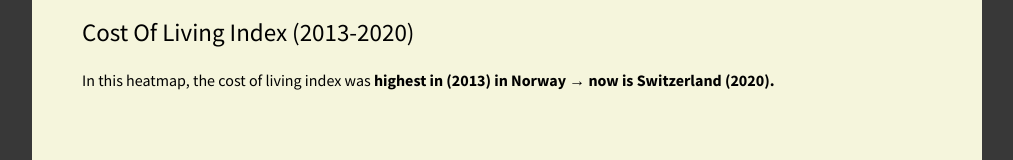
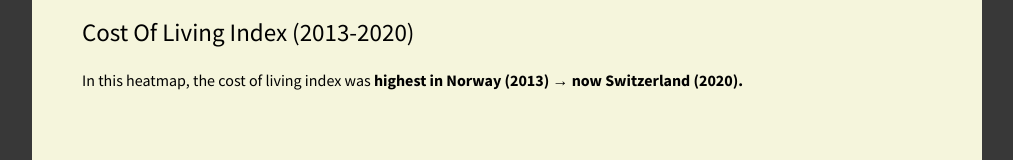
Before and after one commit to fahm0012/FIT3179-Which-is-the-Best-country-in-Europe, a plain HTML site: page index.html in a window 1280 px wide. Shown: the part 386-546 px from the top of the page, without its empty margins (133-1146 px from the left). Drawn offline with nearby package versions, Linux system fonts and the light colour scheme; a script that the page names is missing.

Commit message:
Update index.html

```diff
--- a/index.html
+++ b/index.html
@@ -80,7 +80,7 @@
       <div class="pure-u-1-1">
         <div class="description description-left">
           <h3 style="font-size: 25px ;font-weight: 400;">Cost Of Living Index (2013-2020)</h3>
-          <p style = margin-bottom:35px>In this heatmap, the cost of living index was <strong>highest in (2013) in Norway → now is Switzerland (2020).</strong></p>
+          <p style = margin-bottom:35px>In this heatmap, the cost of living index was <strong>highest in Norway (2013) → now Switzerland (2020).</strong></p>
         </div>
       </div>
       <div class="pure-u-2-3">
```
